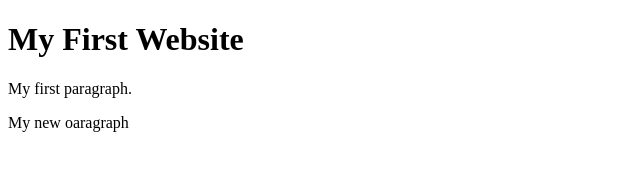
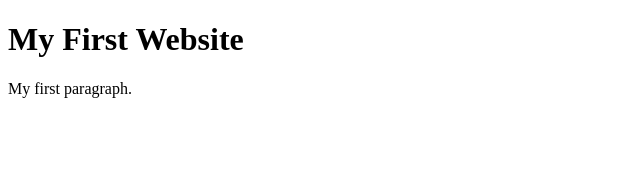
Before and after one commit to gwelter/codersrank-template-practive, a website: page index.html in a window 1280 px wide. Shown: the whole page, without its empty margins (0-640 px from the left). Drawn offline with Linux system fonts and the light colour scheme.

Commit message:
Removing paragraph

```diff
--- a/index.html
+++ b/index.html
@@ -7,7 +7,6 @@
 
     <h1>My First Website</h1>
     <p>My first paragraph.</p>
-    <p>My new oaragraph</p>
 
   </body>
 </html>
```
